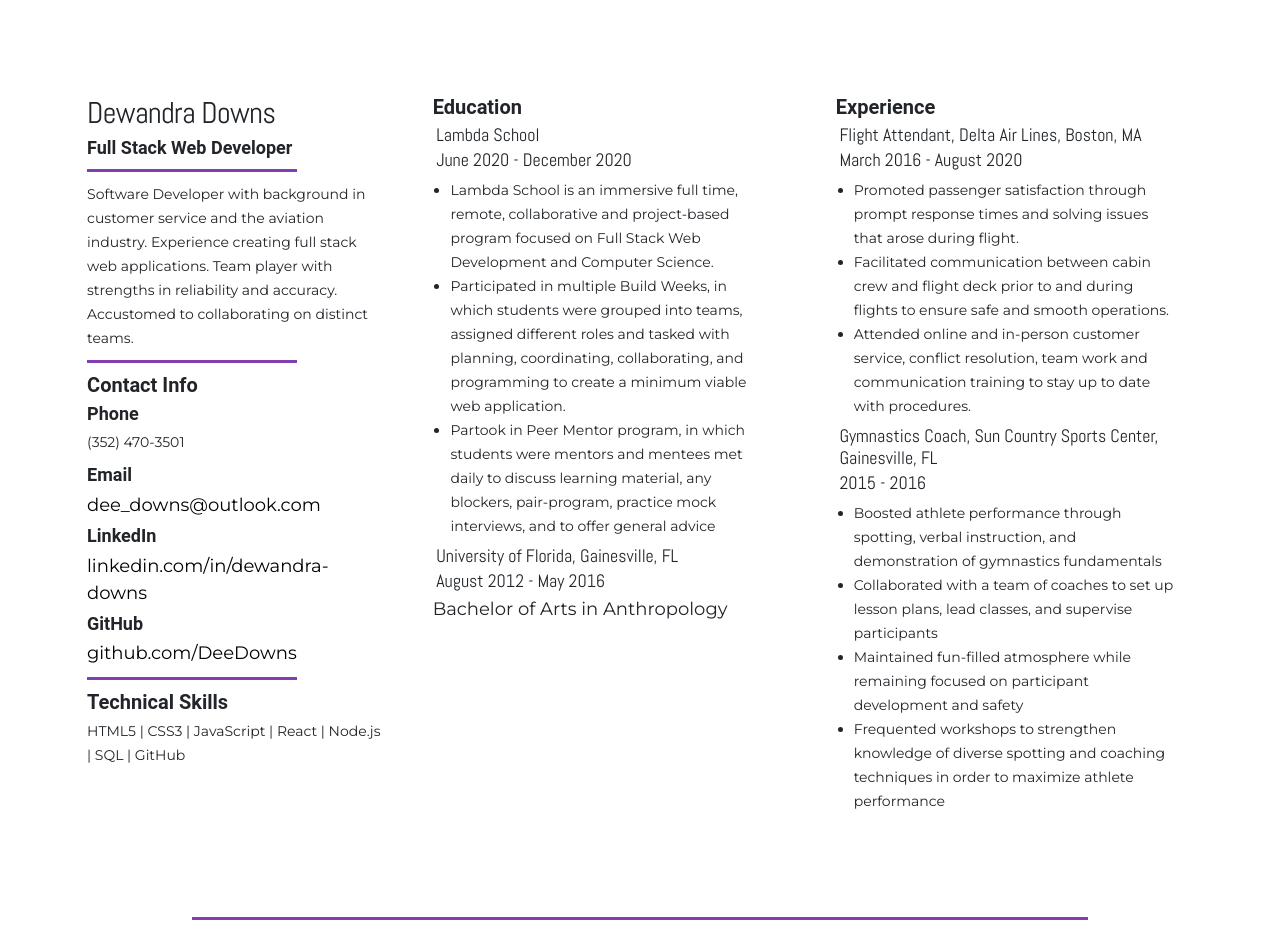
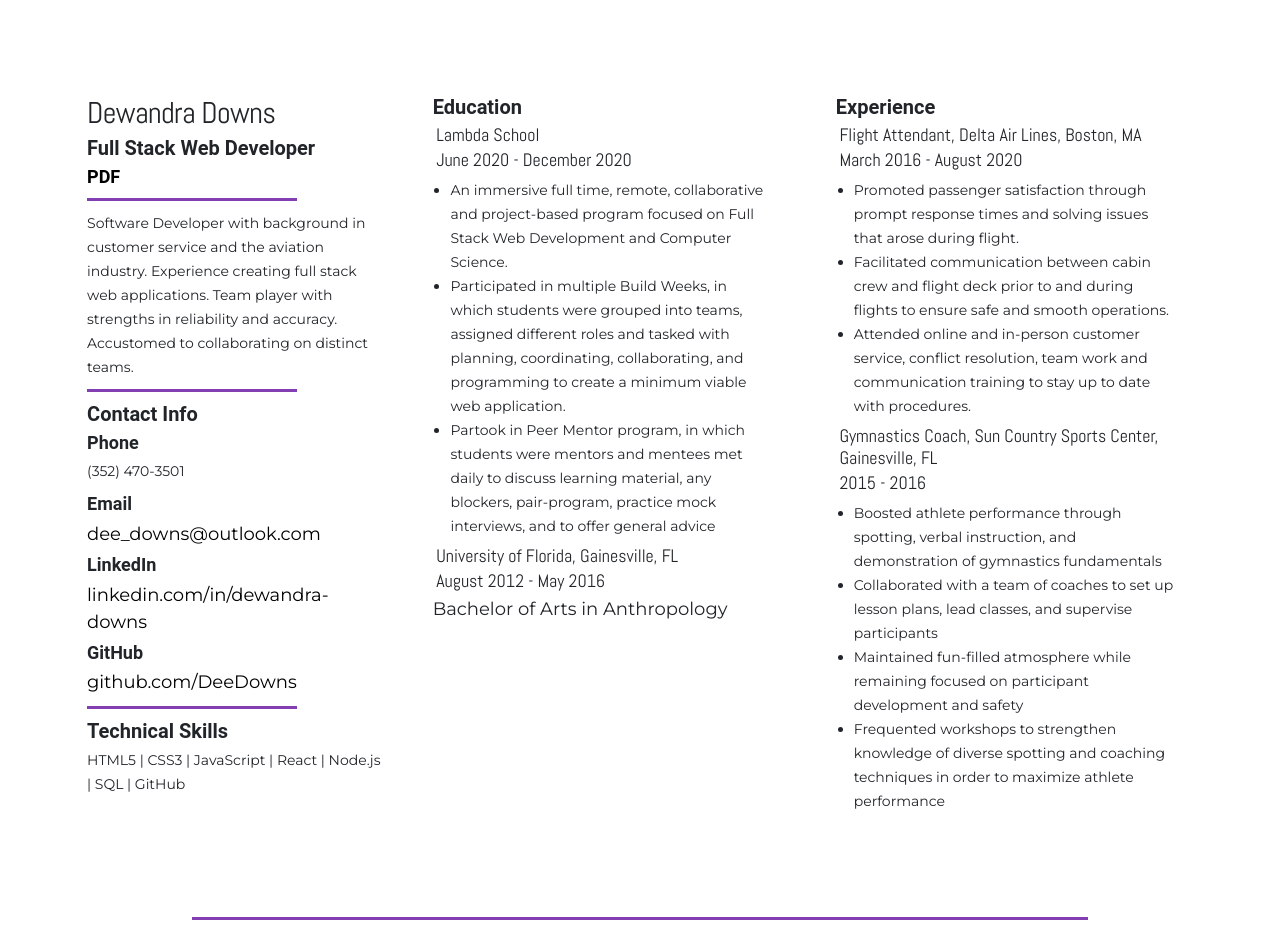
Before and after one commit to DeeDowns/portfolio, a React (Create React App) app: page / in a window 1280 px wide. Shown: the part 800-1733 px from the top of the page. Built offline with nearby package versions, Linux system fonts and the light colour scheme.

Commit message:
edited resume section

```diff
--- a/src/components/Resume.js
+++ b/src/components/Resume.js
@@ -8,7 +8,10 @@ const Resume = () => {
         <div className='resume-container'>
             <div className='info-section'>
                 <h1>Dewandra Downs</h1>
-                <h3>Full Stack Web Developer</h3>
+                <h2>Full Stack Web Developer</h2>
+                <a href='https://drive.google.com/file/d/1XcjJ3hv_IPnl6YKGCHqOTEPetro9w1mN/view?usp=sharing' target='_blank' rel='noopener noreferrer'>
+                    <h3>PDF</h3>
+                </a>
 
                 <hr/>
 
@@ -38,7 +41,7 @@ const Resume = () => {
                     schoolDescription={
                         <ul>
                             <li>
-                                Lambda School is an immersive full time, remote, collaborative and project-based program focused on Full Stack Web Development and Computer Science.
+                                An immersive full time, remote, collaborative and project-based program focused on Full Stack Web Development and Computer Science.
                             </li>
                             <li>
                                 Participated in multiple Build Weeks, in which students were grouped into teams, assigned different roles and tasked with planning, coordinating, collaborating, and programming to create a minimum viable web application.
```
